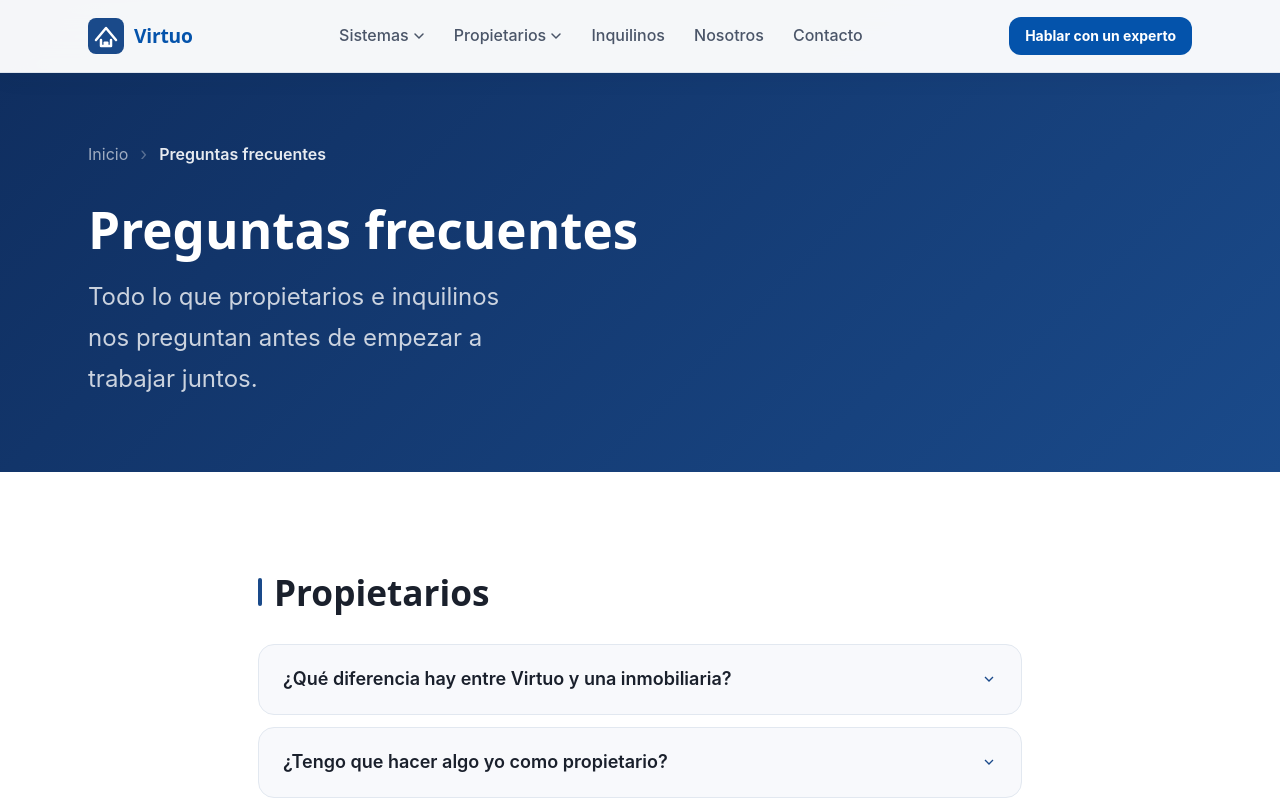
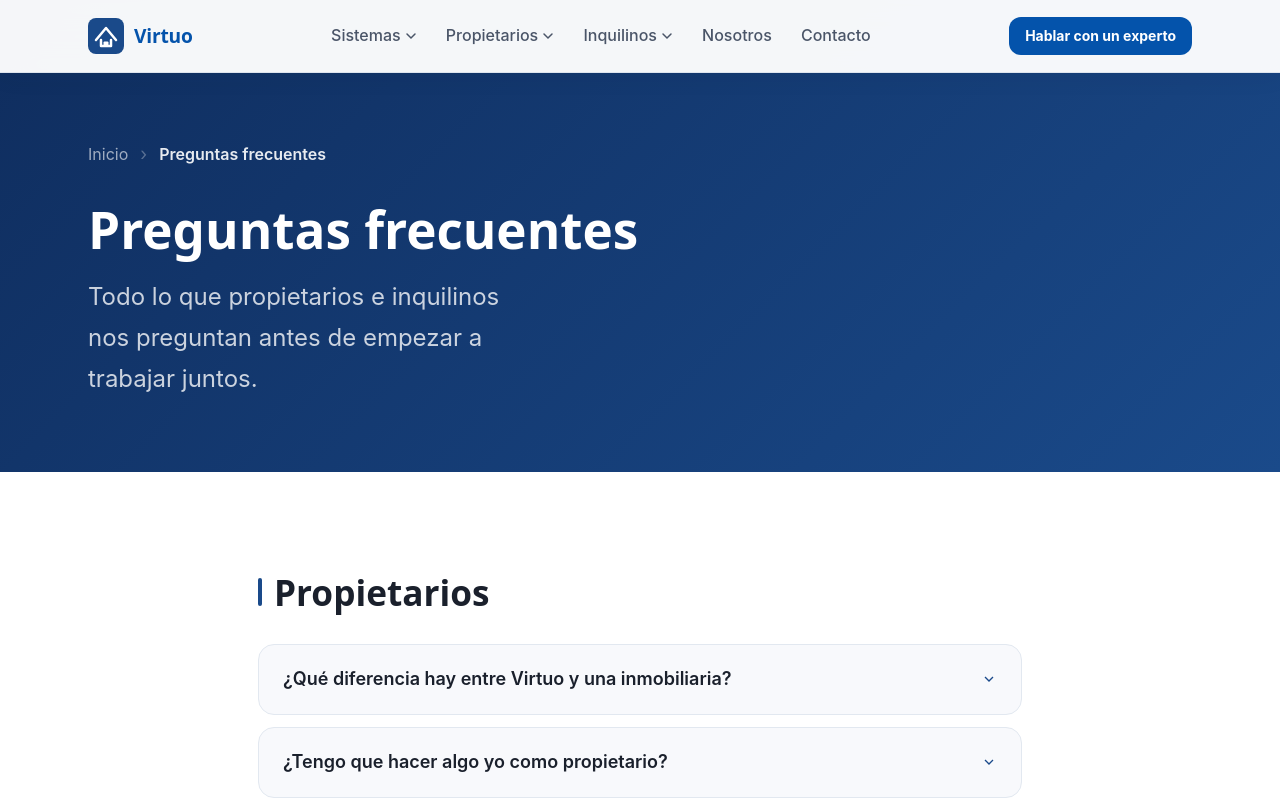
Before and after one commit to viviendasvirtuo/web-viviendasvirtuo, a Next.js app: page /faq in a window 1280 px wide. Shown: the top 800 px of the page. Built offline with nearby package versions, Linux system fonts and the light colour scheme; a web font is replaced by a local one.

Commit message:
feat(nav): añadir dropdown Inquilinos con subpáginas coliving/temporal/vacacional

```diff
--- a/components/Header.tsx
+++ b/components/Header.tsx
@@ -8,6 +8,7 @@ export default function Header() {
   const [menuOpen, setMenuOpen] = useState(false);
   const [sistemasOpen, setSistemasOpen] = useState(false);
   const [propietariosOpen, setPropietariosOpen] = useState(false);
+  const [inquilinosOpen, setInquilinosOpen] = useState(false);
   const pathname = usePathname();
   const isHome = pathname === '/';
 
@@ -42,8 +43,37 @@ export default function Header() {
     { href: '/propietarios/vacacional', label: 'Vacacional',  desc: 'Máxima rentabilidad turística' },
   ];
 
+  const inquilinosSub = [
+    { href: '/inquilinos/coliving',   label: 'Coliving',   desc: 'Habitaciones a medio-largo plazo' },
+    { href: '/inquilinos/temporal',   label: 'Temporal',   desc: 'Estancias cortas y flexibles' },
+    { href: '/inquilinos/vacacional', label: 'Vacacional', desc: 'Apartamento completo para turismo' },
+  ];
+
   const isPropietariosActive = pathname.startsWith('/propietarios');
+  const isInquilinosActive = pathname.startsWith('/inquilinos');
   const isSistemasActive = ['/coliving', '/temporal', '/vacacional'].includes(pathname);
+
+  const dropdownStyle = {
+    position: 'absolute' as const,
+    top: 'calc(100% + 8px)',
+    left: '50%',
+    transform: 'translateX(-50%)',
+    background: 'white',
+    border: '1px solid var(--color-border)',
+    borderRadius: 'var(--radius-xl)',
+    boxShadow: '0 16px 40px rgba(13,27,46,0.12)',
+    padding: '8px',
+    minWidth: '240px',
+    zIndex: 100,
+  };
+
+  const dropdownLinkBase = {
+    display: 'block',
+    padding: '10px 14px',
+    borderRadius: 'var(--radius-lg)',
+    textDecoration: 'none',
+    transition: 'background 150ms',
+  };
 
   return (
     <>
@@ -88,16 +118,9 @@ export default function Header() {
                 </svg>
               </button>
               {sistemasOpen && (
-                <div style={{
-                  position: 'absolute', top: 'calc(100% + 8px)', left: '50%', transform: 'translateX(-50%)',
-                  background: 'white', border: '1px solid var(--color-border)', borderRadius: 'var(--radius-xl)',
-                  boxShadow: '0 16px 40px rgba(13,27,46,0.12)', padding: '8px', minWidth: '220px', zIndex: 100,
-                }}>
+                <div style={{ ...dropdownStyle, minWidth: '220px' }}>
                   {sistemas.map(s => (
-                    <Link key={s.href} href={s.href} style={{
-                      display: 'block', padding: '10px 14px', borderRadius: 'var(--radius-lg)',
-                      textDecoration: 'none', transition: 'background 150ms',
-                    }}
+                    <Link key={s.href} href={s.href} style={dropdownLinkBase}
                     onMouseEnter={e => (e.currentTarget as HTMLElement).style.background = '#f0f4fa'}
                     onMouseLeave={e => (e.currentTarget as HTMLElement).style.background = 'transparent'}>
                       <div style={{ fontWeight: 600, fontSize: 'var(--text-sm)', color: 'var(--color-primary)' }}>{s.label}</div>
@@ -125,15 +148,11 @@ export default function Header() {
                 </svg>
               </button>
               {propietariosOpen && (
-                <div style={{
-                  position: 'absolute', top: 'calc(100% + 8px)', left: '50%', transform: 'translateX(-50%)',
-                  background: 'white', border: '1px solid var(--color-border)', borderRadius: 'var(--radius-xl)',
-                  boxShadow: '0 16px 40px rgba(13,27,46,0.12)', padding: '8px', minWidth: '240px', zIndex: 100,
-                }}>
+                <div style={dropdownStyle}>
                   <Link href="/propietarios" style={{
-                    display: 'block', padding: '10px 14px', borderRadius: 'var(--radius-lg)',
-                    textDecoration: 'none', transition: 'background 150ms',
-                    borderBottom: '1px solid var(--color-border)', marginBottom: '4px',
+                    ...dropdownLinkBase,
+                    borderBottom: '1px solid var(--color-border)',
+                    marginBottom: '4px',
                   }}
                   onMouseEnter={e => (e.currentTarget as HTMLElement).style.background = '#f0f4fa'}
                   onMouseLeave={e => (e.currentTarget as HTMLElement).style.background = 'transparent'}>
@@ -141,10 +160,47 @@ export default function Header() {
                     <div style={{ fontSize: 'var(--text-xs)', color: 'var(--color-text-muted)', marginTop: '2px' }}>Compara los 3 sistemas</div>
                   </Link>
                   {propietariosSub.map(s => (
-                    <Link key={s.href} href={s.href} style={{
-                      display: 'block', padding: '10px 14px', borderRadius: 'var(--radius-lg)',
-                      textDecoration: 'none', transition: 'background 150ms',
-                    }}
+                    <Link key={s.href} href={s.href} style={dropdownLinkBase}
+                    onMouseEnter={e => (e.currentTarget as HTMLElement).style.background = '#f0f4fa'}
+                    onMouseLeave={e => (e.currentTarget as HTMLElement).style.background = 'transparent'}>
+                      <div style={{ fontWeight: 600, fontSize: 'var(--text-sm)', color: 'var(--color-primary)' }}>{s.label}</div>
+                      <div style={{ fontSize: 'var(--text-xs)', color: 'var(--color-text-muted)', marginTop: '2px' }}>{s.desc}</div>
+                    </Link>
+                  ))}
+                </div>
+              )}
+            </div>
+
+            {/* Inquilinos — dropdown */}
+            <div style={{ position: 'relative' }}
+              onMouseEnter={() => setInquilinosOpen(true)}
+              onMouseLeave={() => setInquilinosOpen(false)}>
+              <button style={{
+                fontFamily: 'var(--font-body)', fontSize: 'var(--text-sm)', fontWeight: 500,
+                color: isInquilinosActive ? activeColor : textColor,
+                padding: '0.5rem 0.85rem', borderRadius: 'var(--radius-md)',
+                transition: 'all var(--transition)', background: 'transparent', border: 'none',
+                cursor: 'pointer', display: 'flex', alignItems: 'center', gap: '4px',
+              }}>
+                Inquilinos
+                <svg width="12" height="12" viewBox="0 0 12 12" fill="none" style={{ transform: inquilinosOpen ? 'rotate(180deg)' : 'none', transition: 'transform 200ms' }}>
+                  <path d="M2 4L6 8L10 4" stroke="currentColor" strokeWidth="1.5" strokeLinecap="round"/>
+                </svg>
+              </button>
+              {inquilinosOpen && (
+                <div style={dropdownStyle}>
+                  <Link href="/inquilinos" style={{
+                    ...dropdownLinkBase,
+                    borderBottom: '1px solid var(--color-border)',
+                    marginBottom: '4px',
+                  }}
+                  onMouseEnter={e => (e.currentTarget as HTMLElement).style.background = '#f0f4fa'}
+                  onMouseLeave={e => (e.currentTarget as HTMLElement).style.background = 'transparent'}>
+                    <div style={{ fontWeight: 700, fontSize: 'var(--text-sm)', color: 'var(--color-primary)' }}>Vista general</div>
+                    <div style={{ fontSize: 'var(--text-xs)', color: 'var(--color-text-muted)', marginTop: '2px' }}>Encuentra tu habitación ideal</div>
+                  </Link>
+                  {inquilinosSub.map(s => (
+                    <Link key={s.href} href={s.href} style={dropdownLinkBase}
                     onMouseEnter={e => (e.currentTarget as HTMLElement).style.background = '#f0f4fa'}
                     onMouseLeave={e => (e.currentTarget as HTMLElement).style.background = 'transparent'}>
                       <div style={{ fontWeight: 600, fontSize: 'var(--text-sm)', color: 'var(--color-primary)' }}>{s.label}</div>
@@ -156,7 +212,6 @@ export default function Header() {
             </div>
 
             {[
-              { href: '/inquilinos',     label: 'Inquilinos' },
               { href: '/sobre-nosotros', label: 'Nosotros' },
               { href: '/contacto',       label: 'Contacto' },
             ].map(link => (
@@ -301,8 +356,39 @@ export default function Header() {
 
         <div style={{ height: '1px', background: 'var(--color-border)', margin: 'var(--space-3) 0' }} />
 
+        <p style={{
+          fontSize: 'var(--text-xs)', fontWeight: 700, letterSpacing: '0.1em',
+          textTransform: 'uppercase', color: 'var(--color-text-muted)',
+          padding: 'var(--space-2) 0', marginBottom: '4px',
+        }}>Para inquilinos</p>
+
+        <Link href="/inquilinos" onClick={() => setMenuOpen(false)} style={{
+          display: 'flex', flexDirection: 'column',
+          padding: 'var(--space-3) var(--space-3)',
+          borderRadius: 'var(--radius-lg)',
+          background: '#edf2fb',
+          textDecoration: 'none', marginBottom: '6px',
+        }}>
+          <span style={{ fontFamily: 'var(--font-display)', fontSize: 'var(--text-base)', fontWeight: 700, color: 'var(--color-primary)' }}>Vista general</span>
+          <span style={{ fontSize: 'var(--text-sm)', color: 'var(--color-text-muted)', marginTop: '2px' }}>Encuentra tu habitación ideal</span>
+        </Link>
+
+        {inquilinosSub.map(s => (
+          <Link key={s.href} href={s.href} onClick={() => setMenuOpen(false)} style={{
+            display: 'flex', flexDirection: 'column',
+            padding: 'var(--space-3) var(--space-3)',
+            borderRadius: 'var(--radius-lg)',
+            background: '#f0f4fa',
+            textDecoration: 'none', marginBottom: '6px',
+          }}>
+            <span style={{ fontFamily: 'var(--font-display)', fontSize: 'var(--text-base)', fontWeight: 700, color: 'var(--color-primary)' }}>{s.label}</span>
+            <span style={{ fontSize: 'var(--text-sm)', color: 'var(--color-text-muted)', marginTop: '2px' }}>{s.desc}</span>
+          </Link>
+        ))}
+
+        <div style={{ height: '1px', background: 'var(--color-border)', margin: 'var(--space-3) 0' }} />
+
         {[
-          { href: '/inquilinos',     label: 'Inquilinos' },
           { href: '/sobre-nosotros', label: 'Sobre nosotros' },
           { href: '/faq',            label: 'Preguntas frecuentes' },
           { href: '/contacto',       label: 'Contacto' },
```
